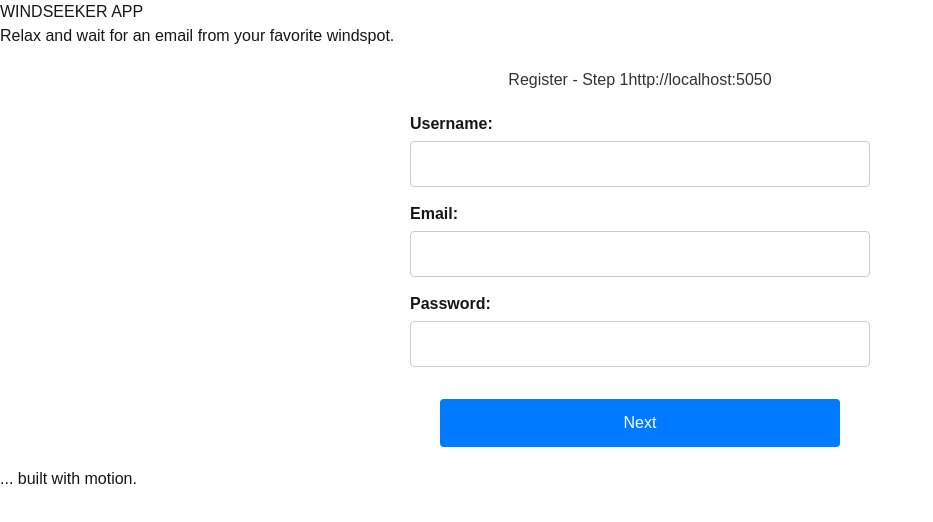
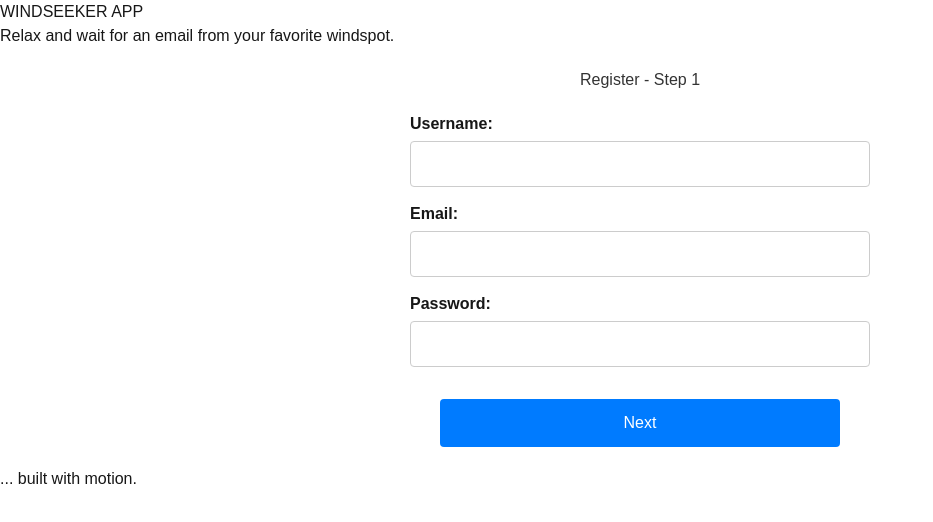
Before and after one commit to elBeato/tbp-wind-cuttlefish-next, a React (Vite) app: page /register-step1 in a window 1280 px wide. Shown: the top 522 px of the page, without its empty margins (0-933 px from the left). Built offline with nearby package versions, Linux system fonts and the light colour scheme; the HTML template or start-up script is replaced by a standard one.

Commit message:
clean data

```diff
--- a/src/pages/RegisterStep1.tsx
+++ b/src/pages/RegisterStep1.tsx
@@ -114,7 +114,7 @@ const RegisterStep1: React.FC = () => {
 
   return (
     <div className={styles.container}>
-      <h1 className={styles.heading}>Register - Step 1{config.apiBaseUrl}</h1>
+      <h1 className={styles.heading}>Register - Step 1</h1>
       <form onSubmit={(e) => e.preventDefault()}>
       <div className={styles.formGroup}>
         <label className={styles.label}>Username:</label>
```
